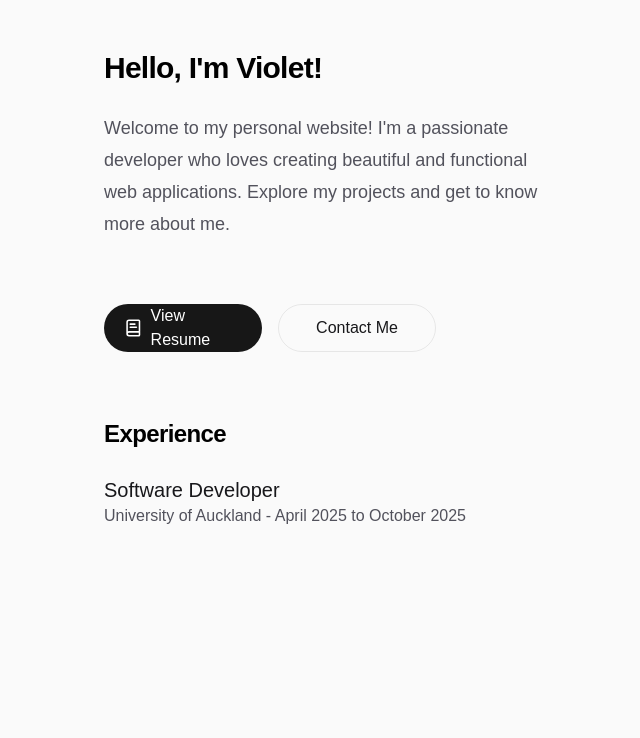
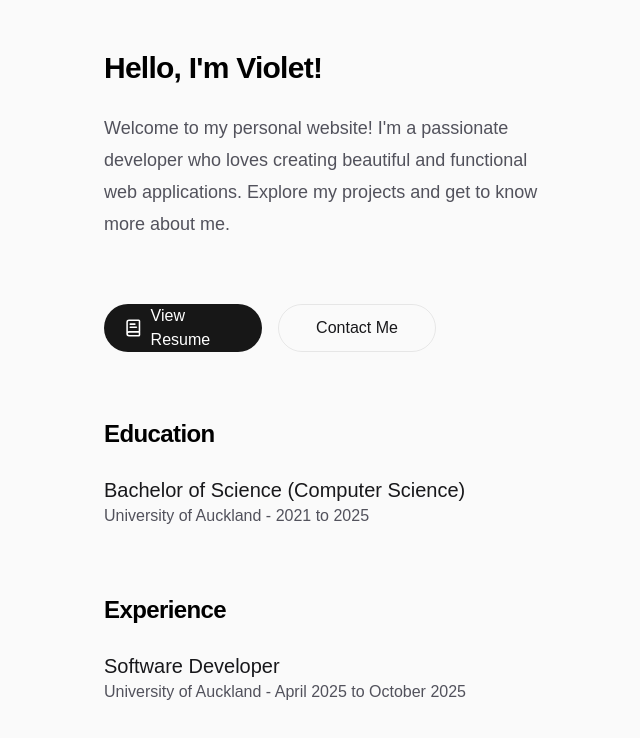
Before and after one commit to vi0letchen/violet-portfolio, a Next.js app: page / in a window 1280 px wide. Shown: the top 738 px of the page, without its empty margins (24-664 px from the left). Built offline with nearby package versions, Linux system fonts and the light colour scheme.

Commit message:
feat:education section

```diff
--- a/src/app/page.js
+++ b/src/app/page.js
@@ -37,6 +37,23 @@ export default function Home() {
             Contact Me
           </a>
         </div>
+      {/* Education */}
+      <div className="flex flex-col gap-6">
+        <h2 className="text-2xl font-semibold leading-9 tracking-tight text-black dark:text-zinc-50">
+          Education
+        </h2>
+        <div className="flex flex-col gap-4">
+          <div>
+            <h3 className="text-xl font-medium leading-7 text-zinc-900 dark:text-zinc-100">
+              Bachelor of Science (Computer Science)
+            </h3>
+            <p className="text-zinc-600 dark:text-zinc-400">
+              University of Auckland - 2021 to 2025
+            </p>
+          </div>
+        </div>
+      </div>
+
       {/* Experience */}
         <div className="flex flex-col gap-6">
           <h2 className="text-2xl font-semibold leading-9 tracking-tight text-black dark:text-zinc-50">
```
